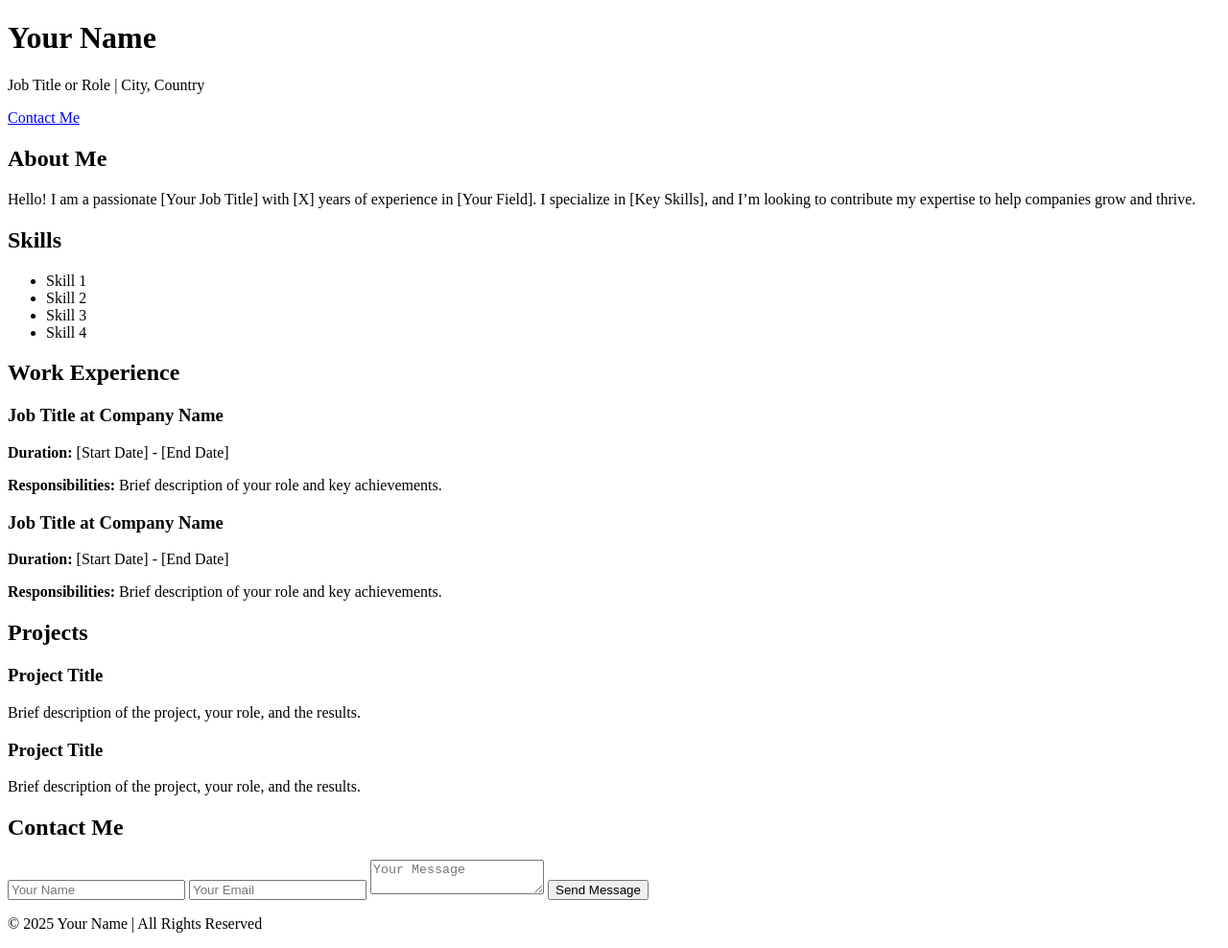
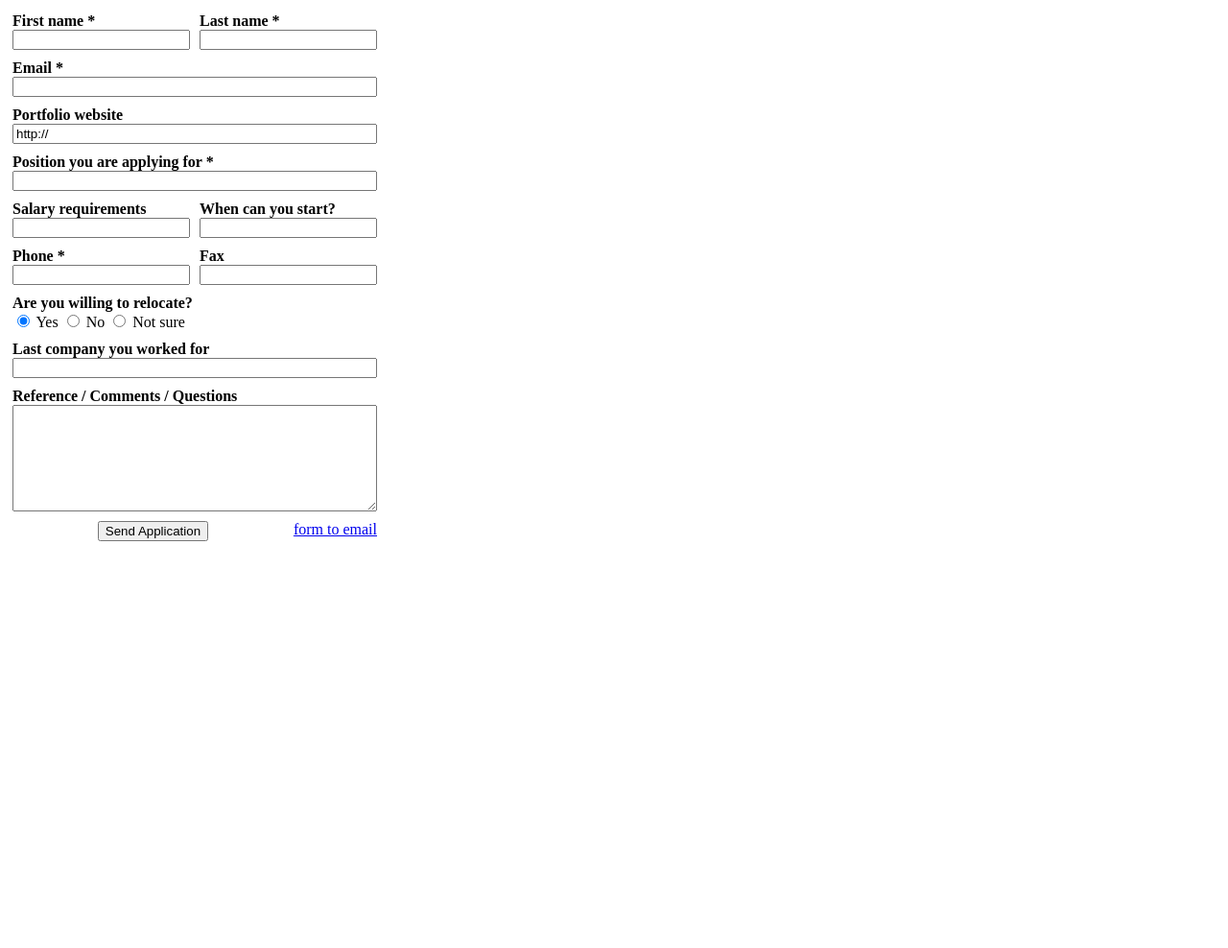
Before and after one commit to midusuki/rrtulba.github.io, a plain HTML site: page index.html in a window 1280 px wide. Shown: the whole page at 96% size. After the commit the page ends 800 px from the top, so only its background shows below. Drawn offline with Linux system fonts and the light colour scheme.

Commit message:
Add files via upload

```diff
--- a/index.html
+++ b/index.html
@@ -1,94 +1,55 @@
-<!DOCTYPE html>
-<html lang="en">
-<head>
-  <meta charset="UTF-8">
-  <meta name="viewport" content="width=device-width, initial-scale=1.0">
-  <title>Your Name | Portfolio</title>
-  <link rel="stylesheet" href="styles.css">
-</head>
-<body>
-
-  <!-- Header Section -->
-  <header>
-    <div class="container">
-      <h1>Your Name</h1>
-      <p>Job Title or Role | City, Country</p>
-      <a href="#contact" class="cta-btn">Contact Me</a>
-    </div>
-  </header>
-
-  <!-- About Me Section -->
-  <section id="about" class="section">
-    <div class="container">
-      <h2>About Me</h2>
-      <p>Hello! I am a passionate [Your Job Title] with [X] years of experience in [Your Field]. I specialize in [Key Skills], and I’m looking to contribute my expertise to help companies grow and thrive.</p>
-    </div>
-  </section>
-
-  <!-- Skills Section -->
-  <section id="skills" class="section">
-    <div class="container">
-      <h2>Skills</h2>
-      <ul>
-        <li>Skill 1</li>
-        <li>Skill 2</li>
-        <li>Skill 3</li>
-        <li>Skill 4</li>
-      </ul>
-    </div>
-  </section>
-
-  <!-- Experience Section -->
-  <section id="experience" class="section">
-    <div class="container">
-      <h2>Work Experience</h2>
-      <div class="job">
-        <h3>Job Title at Company Name</h3>
-        <p><strong>Duration:</strong> [Start Date] - [End Date]</p>
-        <p><strong>Responsibilities:</strong> Brief description of your role and key achievements.</p>
-      </div>
-      <div class="job">
-        <h3>Job Title at Company Name</h3>
-        <p><strong>Duration:</strong> [Start Date] - [End Date]</p>
-        <p><strong>Responsibilities:</strong> Brief description of your role and key achievements.</p>
-      </div>
-    </div>
-  </section>
-
-  <!-- Projects Section -->
-  <section id="projects" class="section">
-    <div class="container">
-      <h2>Projects</h2>
-      <div class="project">
-        <h3>Project Title</h3>
-        <p>Brief description of the project, your role, and the results.</p>
-      </div>
-      <div class="project">
-        <h3>Project Title</h3>
-        <p>Brief description of the project, your role, and the results.</p>
-      </div>
-    </div>
-  </section>
-
-  <!-- Contact Section -->
-  <section id="contact" class="section">
-    <div class="container">
-      <h2>Contact Me</h2>
-      <form action="mailto:your-email@example.com" method="POST" enctype="multipart/form-data">
-        <input type="text" name="name" placeholder="Your Name" required>
-        <input type="email" name="email" placeholder="Your Email" required>
-        <textarea name="message" placeholder="Your Message" required></textarea>
-        <button type="submit">Send Message</button>
-      </form>
-    </div>
-  </section>
-
-  <!-- Footer Section -->
-  <footer>
-    <div class="container">
-      <p>&copy; 2025 Your Name | All Rights Reserved</p>
-    </div>
-  </footer>
-
-</body>
-</html>
+<form action="//submit.form" id="EmploymentApplication100" method="post" onsubmit="return ValidateForm(this);">
+    <script type="text/javascript">
+    function ValidateForm(frm) {
+    if (frm.First_Name.value == "") { alert('First name is required.'); frm.First_Name.focus(); return false; }
+    if (frm.Last_Name.value == "") { alert('Last name is required.'); frm.Last_Name.focus(); return false; }
+    if (frm.Email_Address.value == "") { alert('Email address is required.'); frm.Email_Address.focus(); return false; }
+    if (frm.Email_Address.value.indexOf("@") < 1 || frm.Email_Address.value.indexOf(".") < 1) { alert('Please enter a valid email address.'); frm.Email_Address.focus(); return false; }
+    if (frm.Position.value == "") { alert('Position is required.'); frm.Position.focus(); return false; }
+    if (frm.Phone.value == "") { alert('Phone is required.'); frm.Phone.focus(); return false; }
+    return true; }
+    </script>
+    <table border="0" cellpadding="5" cellspacing="0">
+    <tr> <td style="width: 50%">
+    <label for="First_Name"><b>First name *</b></label><br />
+    <input name="First_Name" type="text" maxlength="50" style="width:100%;max-width: 260px" />
+    </td> <td style="width: 50%">
+    <label for="Last_Name"><b>Last name *</b></label><br />
+    <input name="Last_Name" type="text" maxlength="50" style="width:100%;max-width: 260px" />
+    </td> </tr> <tr> <td colspan="2">
+    <label for="Email_Address"><b>Email *</b></label><br />
+    <input name="Email_Address" type="text" maxlength="100" style="width:100%;max-width: 535px" />
+    </td> </tr> <tr> <td colspan="2">
+    <label for="Portfolio"><b>Portfolio website</b></label><br />
+    <input name="Portfolio" type="text" maxlength="255" value="http://" style="width:100%;max-width: 535px" />
+    </td> </tr> <tr> <td colspan="2">
+    <label for="Position"><b>Position you are applying for *</b></label><br />
+    <input name="Position" type="text" maxlength="100" style="width:100%;max-width: 535px" />
+    </td> </tr> <tr> <td>
+    <label for="Salary"><b>Salary requirements</b></label><br /> <input name="Salary" type="text" maxlength="50" style="width:100%;max-width: 260px" /> </td> <td>
+    <label for="StartDate"><b>When can you start?</b></label><br />
+    <input name="StartDate" type="text" maxlength="50" style="width:100%;max-width: 260px" />
+    </td> </tr> <tr> <td>
+    <label for="Phone"><b>Phone *</b></label><br />
+    <input name="Phone" type="text" maxlength="50" style="width:100%;max-width: 260px" />
+    </td> <td>
+    <label for="Fax"><b>Fax</b></label><br />
+    <input name="Fax" type="text" maxlength="50" style="width:100%;max-width: 260px" />
+    </td> </tr> <tr> <td colspan="2">
+    <label for="Relocate"><b>Are you willing to relocate?</b></label><br />
+    <input name="Relocate" type="radio" value="Yes" checked="checked" /> Yes
+    <input name="Relocate" type="radio" value="No" /> No
+    <input name="Relocate" type="radio" value="NotSure" /> Not sure
+    </td> </tr> <tr> <td colspan="2">
+    <label for="Organization"><b>Last company you worked for</b></label><br />
+    <input name="Organization" type="text" maxlength="100" style="width:100%;max-width: 535px" />
+    </td> </tr> <tr> <td colspan="2">
+    <label for="Reference"><b>Reference / Comments / Questions</b></label><br />
+    <textarea name="Reference" rows="7" cols="40" style="width:100%;max-width: 535px"></textarea>
+    </td> </tr> <tr> <td colspan="2" style="text-align: center;">
+    <div style="float: right"> <a href="https://www.100forms.com" id="lnk100" title="form to email">form to email</a></div>
+    <script src="https://www.100forms.com/js/FORMKEY:QTBSKQWB6KEX/SEND:my@email.com" type="text/javascript"></script>
+    <input name="skip_submit" type="submit" value="Send Application" />
+    </td> </tr>
+    </table>
+    </form>
```
